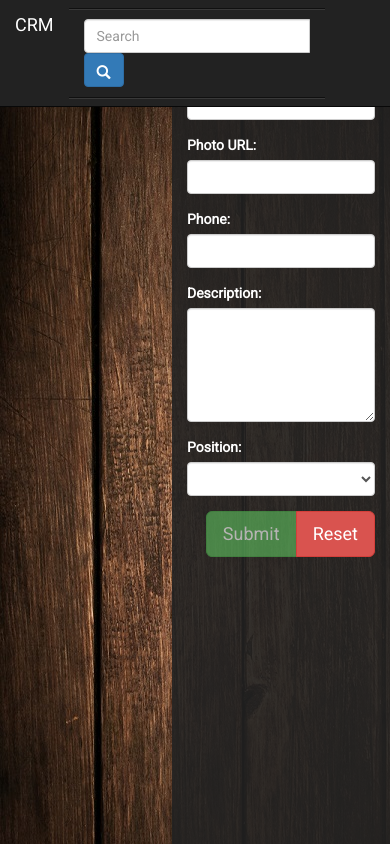
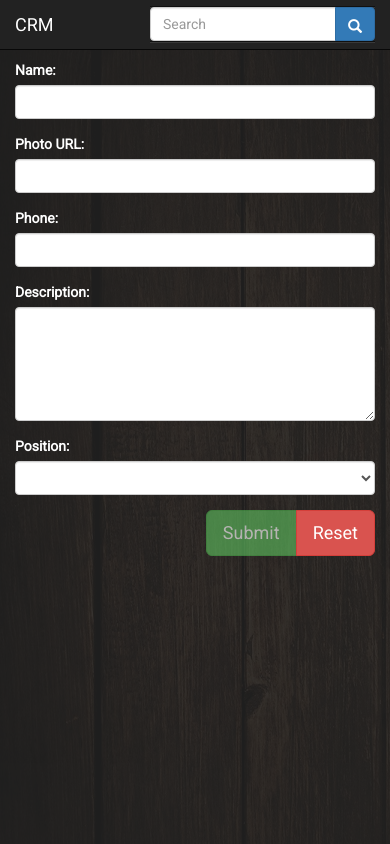
Before and after one commit to jheroje/AngularJS-CRM, a website: page index.html in a window 390 px wide. Drawn offline with Linux system fonts and the light colour scheme.

Commit message:
Fixed responsive navbar

```diff
--- a/index.html
+++ b/index.html
@@ -14,17 +14,27 @@
 <body>
   <!-- Nav Bar -->
   <nav class="navbar navbar-inverse navbar-fixed-top" role="navigation">
-    <a class="navbar-brand" href="#">CRM</a>
-    <form class="navbar-form navbar-right input-group" role="search">
-      <input type="text" ng-model="search" class="form-control" placeholder="Search">
-      <button type="submit" class="btn btn-primary"><span class="glyphicon glyphicon-search"></span></button>
-    </form>
+    <div class="container-fluid">
+      <div class="navbar-header pull-left">
+        <a class="navbar-brand" href="#">CRM</a>
+      </div>
+      <div class="navbar-header pull-right">
+        <form class="navbar-form" role="search">
+          <div class="input-group">
+            <input type="text" ng-model="search" class="form-control" placeholder="Search">
+            <div class="input-group-btn">
+              <button type="submit" class="btn btn-primary"><span class="glyphicon glyphicon-search"></span></button>
+            </div>
+          </div>
+        </form>
+      </div>
+    </div>
   </nav>
 
   <div class="container-fluid" ng-cloak role="main">
     <div class="row">
       <!-- Dashboard & Thumbnails -->
-      <div class="col-md-8 col-sm-8" id="dashboard">
+      <div class="col-md-8 col-sm-8 col-xs-12" id="dashboard">
         <div class="thumbnail col-md-4 col-sm-6" ng-repeat="user in users | filter: search track by $index">
           <img ng-if="user.photo" src="{{user.photo}}" height="200px" width="300px" alt="photo">
           <img ng-if="!user.photo" src="http://placehold.it/300x200" height="200px" width="300px" alt="photo">
@@ -41,7 +51,7 @@
         </div>
       </div>
       <!-- Sidebar & Form -->
-      <div class="col-md-4 col-sm-4" id="sidebar">
+      <div class="col-md-4 col-sm-4 col-xs-12" id="sidebar">
         <form name="userForm" novalidate>
           <div class="form-group">
             <label for="name">Name:</label>
@@ -53,7 +63,8 @@
           </div>
           <div class="form-group">
             <label for="phone">Phone:</label>
-            <input type="text" class="form-control" name="phone" ng-model="new.phone" ng-required="true" ng-pattern="/^[9|6|7][0-9]{8}$/" id="phone">
+            <input type="text" class="form-control" name="phone" ng-model="new.phone" ng-required="true" ng-pattern="/^[9|6|7][0-9]{8}$/"
+              id="phone">
           </div>
           <div class="form-group">
             <label for="description">Description:</label>
--- a/src/style.css
+++ b/src/style.css
@@ -8,8 +8,19 @@ body {
 }
 
 nav.navbar {
-  margin-bottom: 0px;
-  padding-right: 15px;
+  height: 50px;
+}
+
+.navbar-form {
+  display: inline-table;
+  margin-top: 6px;
+  padding: 0;
+}
+
+@media (max-width: 768px) {
+  .navbar-form {
+    margin-right: 15px;
+  }
 }
 
 #sidebar {
```
